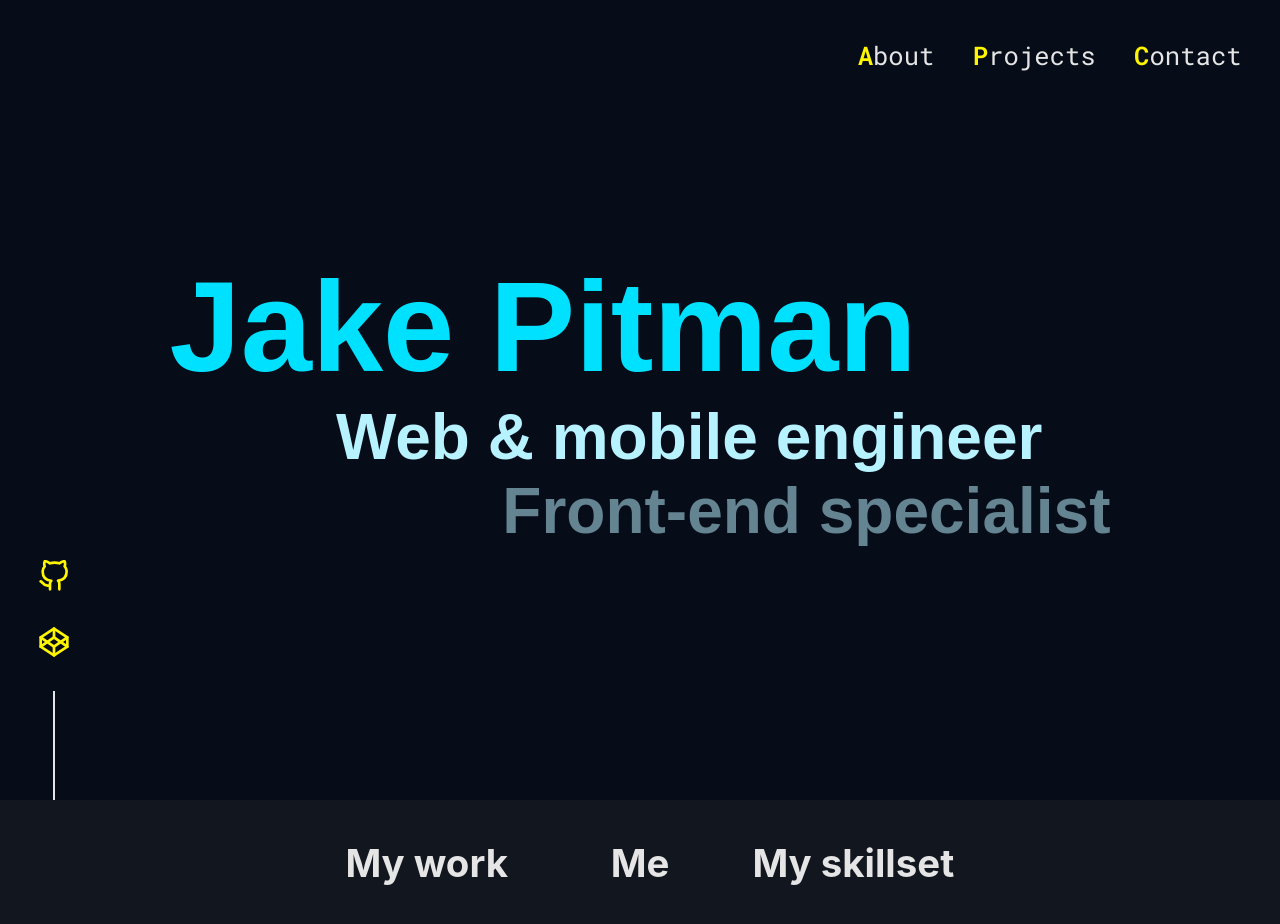
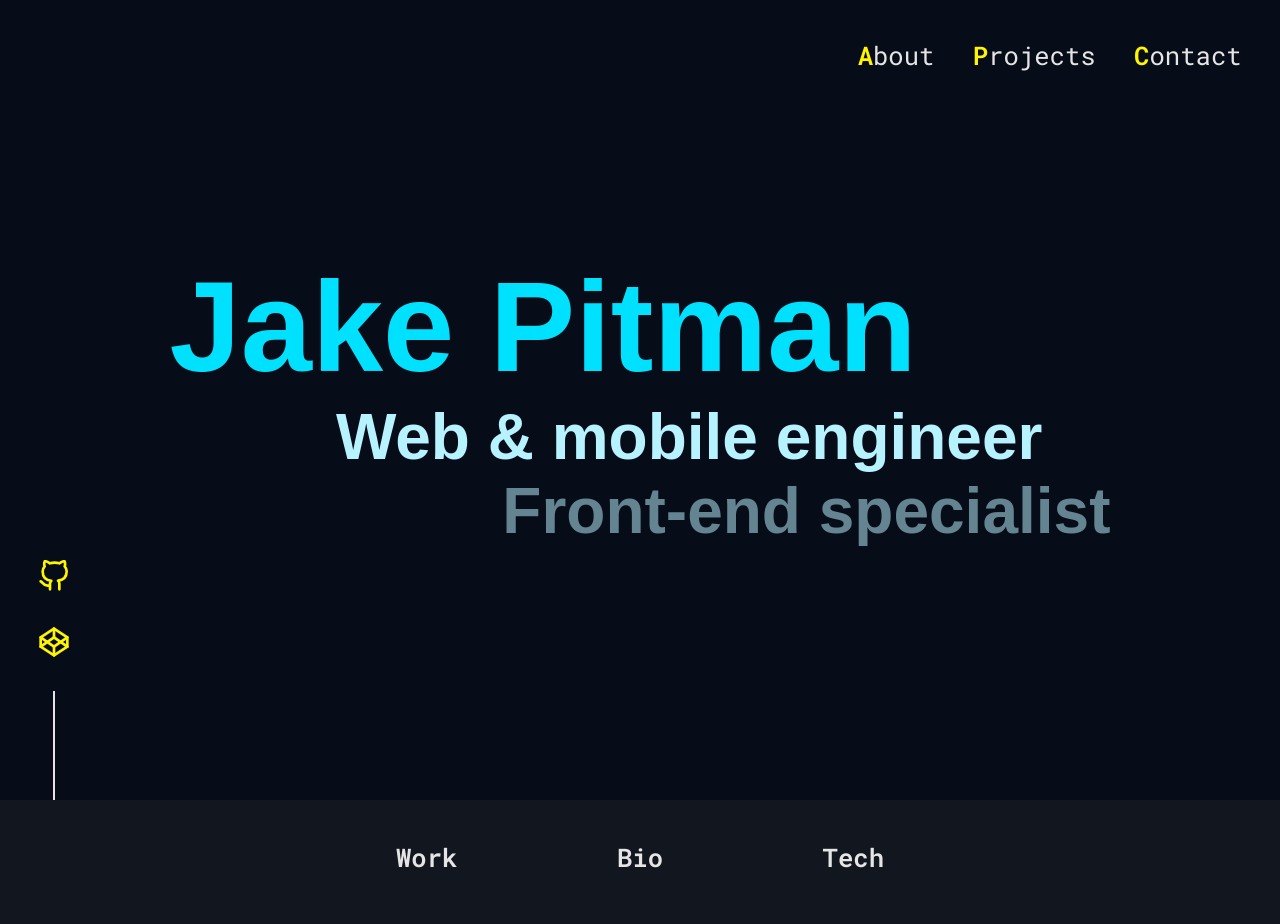
Before and after one commit to JakePitman/moreaporia, a React (Create React App) app: page / in a window 1280 px wide. Shown: the top 924 px of the page. Built offline with nearby package versions, Linux system fonts and the light colour scheme; a web font is replaced by a local one.

Commit message:
Adjust about nav styles

```diff
--- a/src/components/AboutPage/AboutPage.module.scss
+++ b/src/components/AboutPage/AboutPage.module.scss
@@ -44,11 +44,12 @@
   z-index: 1;
   display: flex;
   justify-content: space-between;
-  font-size: 1.5vw;
+  font-size: 1vw;
+  font-family: "Roboto Mono";
   padding: 40px;
   width: 50%;
   .containerPortrait & {
-    font-size: 2.5vw;
+    font-size: 2vw;
     width: 90%;
   }
 }
--- a/src/components/AboutPage/AboutPage.tsx
+++ b/src/components/AboutPage/AboutPage.tsx
@@ -34,9 +34,9 @@ const AboutPage = forwardRef<HTMLDivElement>((props, ref) => {
         className={styles.lowerRightBackground}
       />
       <div className={styles.navigationLinksContainer}>
-        <AboutNavigationLink title="My work" />
-        <AboutNavigationLink title="Me" />
-        <AboutNavigationLink title="My skillset" />
+        <AboutNavigationLink title="Work" />
+        <AboutNavigationLink title="Bio" />
+        <AboutNavigationLink title="Tech" />
       </div>
       <div className={styles.mainContentContainer}>
         <div className={styles.mainContentOuterColumn}></div>
```
